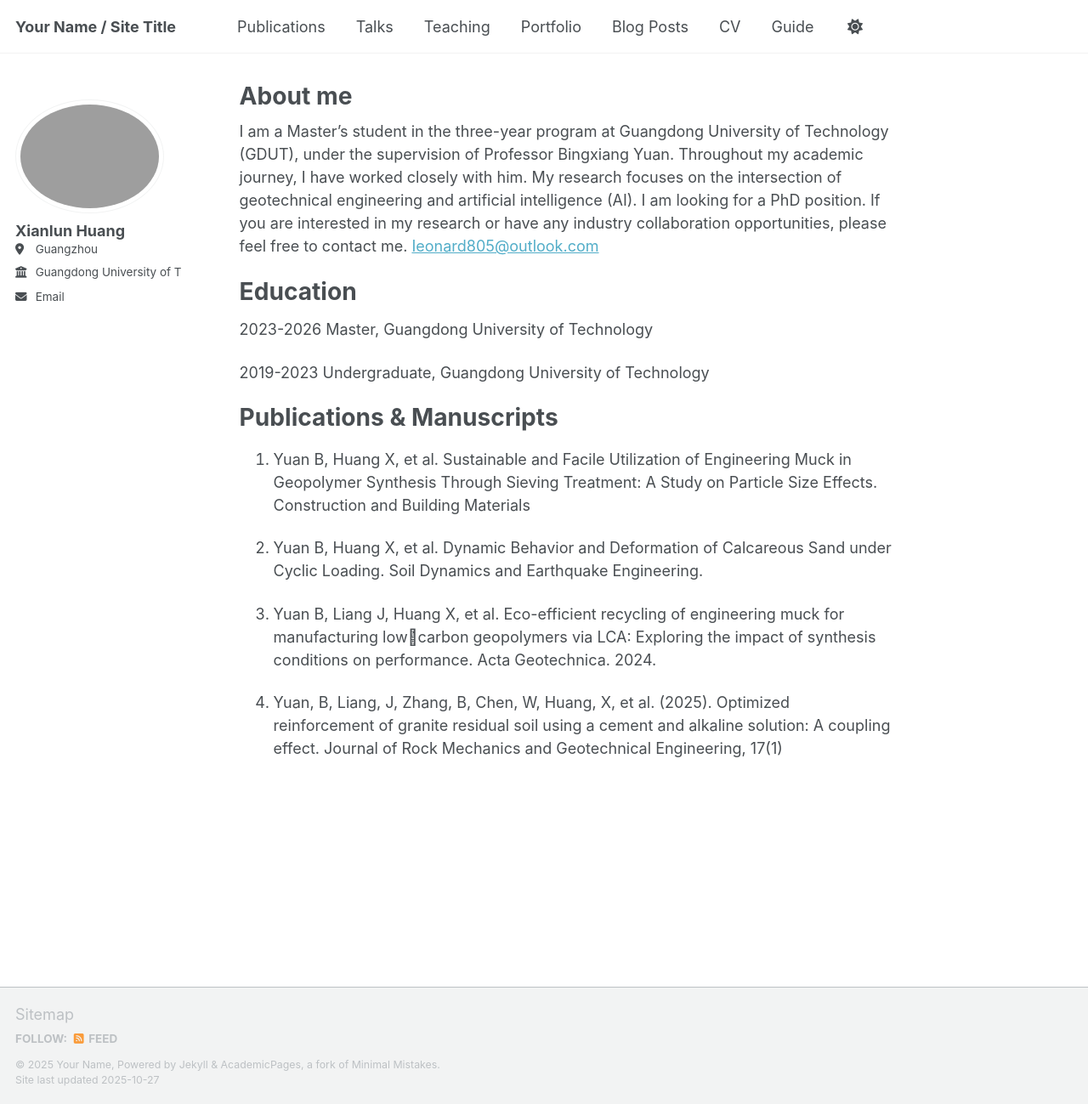
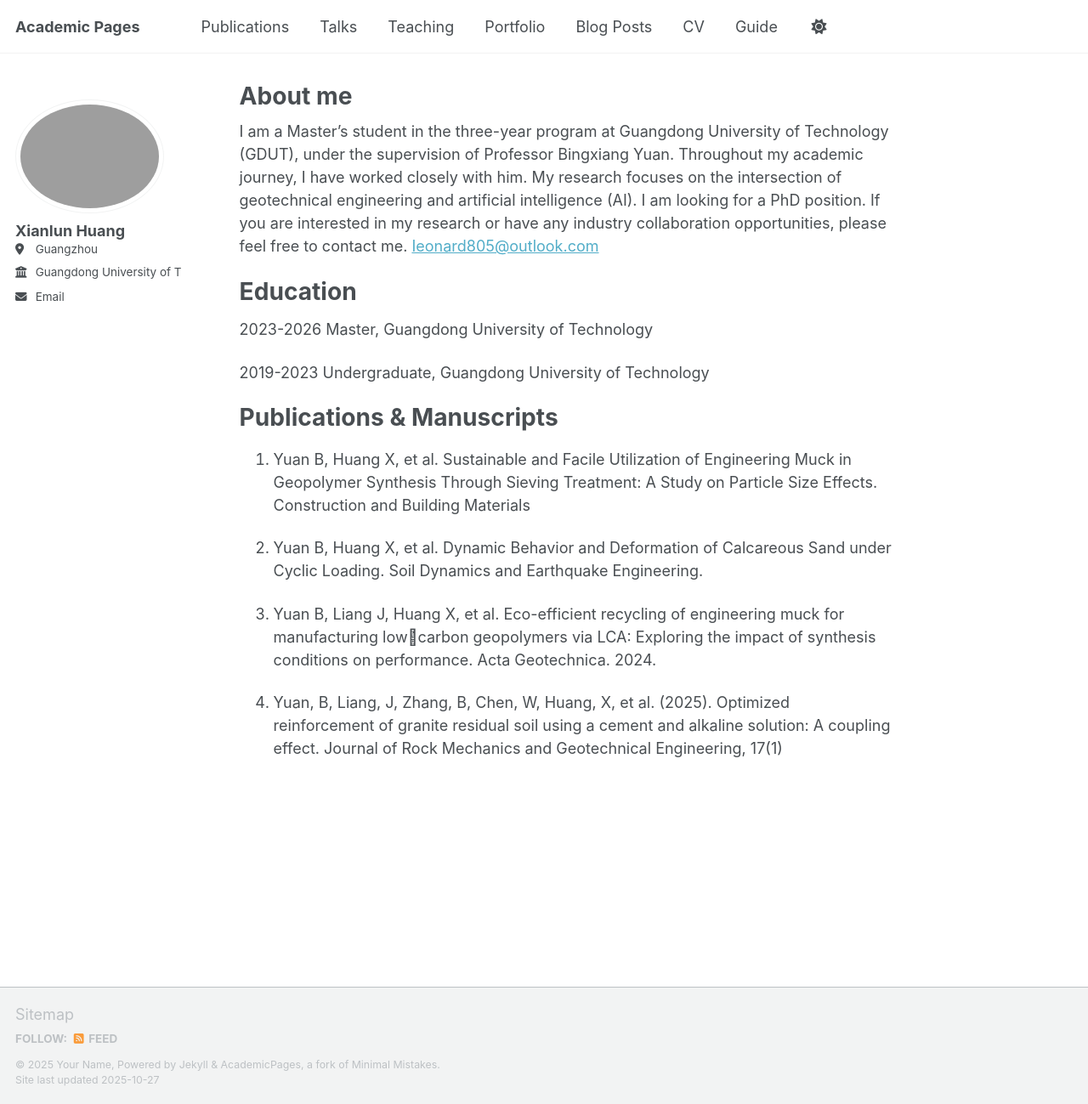
Before and after one commit to leonardhuang5/leonardhuang5.github.io, a Jekyll site: the page built from _pages/about.md, in a window 1280 px wide and 1299 px high. Shown: the whole window at 85% size. Built offline with Jekyll 4.4.1, drawn with Linux system fonts in a browser that asks for light colours; a script that is not in the unit is left out.

Commit message:
Update _config.yml

```diff
--- a/_config.yml
+++ b/_config.yml
@@ -9,7 +9,7 @@
 # Basic Site Settings
 locale                   : "en-US"
 site_theme               : "default" # Currently available options are "default", "air"
-title                    : "Your Name / Site Title"
+title                    : "Academic Pages"
 title_separator          : "-"
 name                     : &name "Your Name"
 description              : &description "Your Name's academic portfolio"   # Update this with a general description of your site, this is the default if not overridden by a page
```
